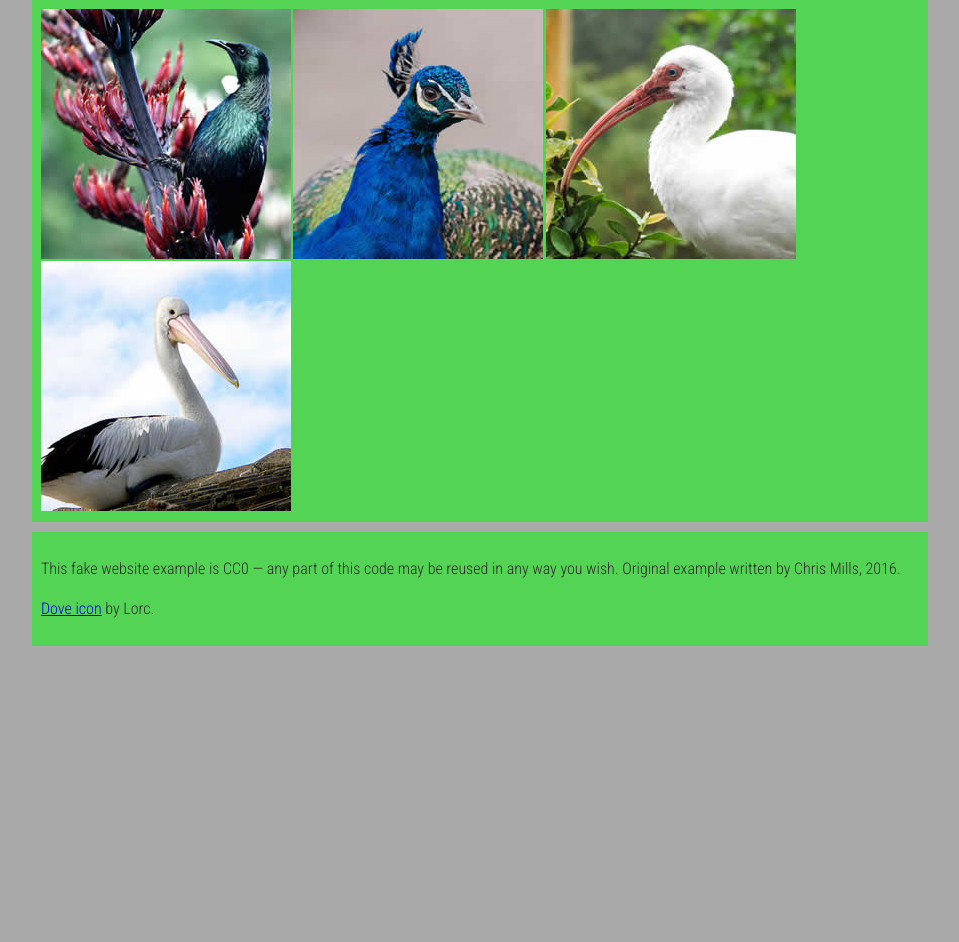
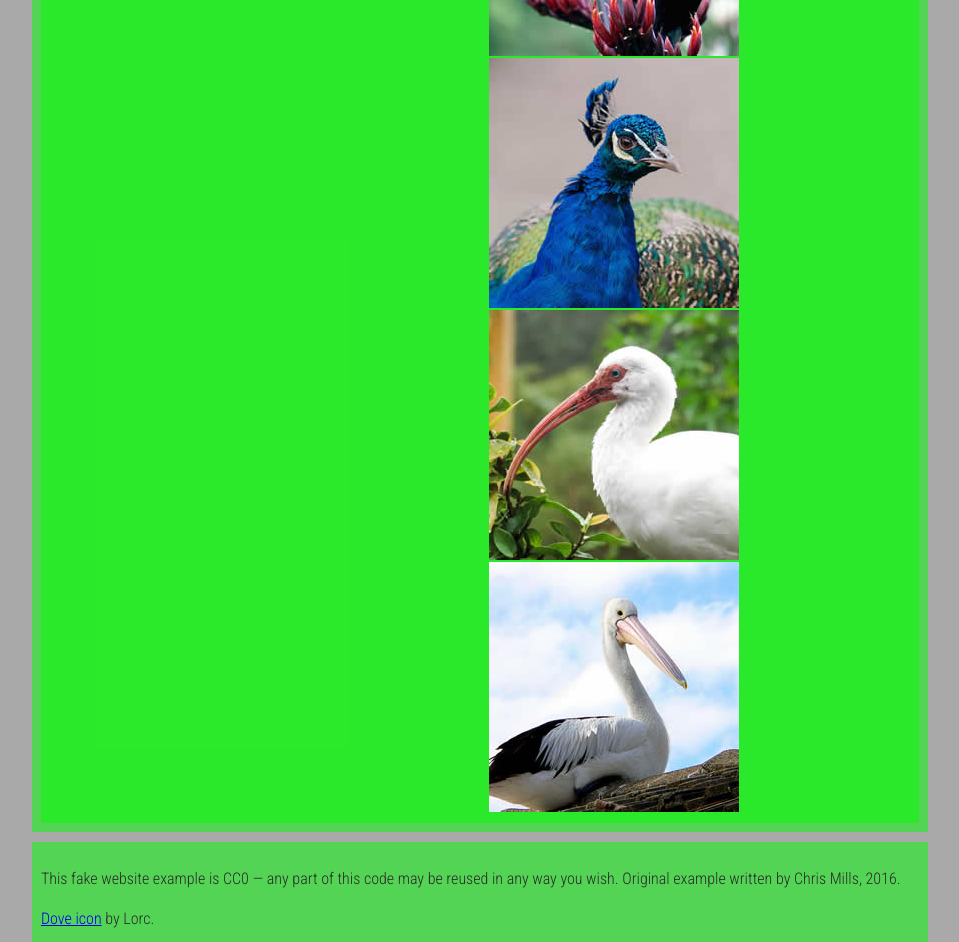
Before and after one commit to jebdvis/jebdvis.github.io, a plain HTML site: page ica/ica3b.html in a window 1280 px wide. Shown: the part 522-1464 px from the top of the page, without its empty margins (160-1119 px from the left). Before the commit the page ends 1168 px from the top, so only its background shows below. Drawn offline with Linux system fonts and the light colour scheme.

Commit message:
Update ica3b.html

```diff
--- a/ica/ica3b.html
+++ b/ica/ica3b.html
@@ -27,7 +27,7 @@
       </ul>
       </nav>
       </div>
-
+<main>
 <article>
       <h2>Welcome</h2>
 
@@ -35,7 +35,8 @@
 
       <p>So don't waste time! Get what you need, then turn off that computer and get out into the great outdoors!</p>
 </article>
-      <section style = "margin-right: auto">
+
+      <section>
       <h2>Favourite photos</h2>
 
       <a href="wk3assets/favorite-1.jpg"><img src="wk3assets/favorite-1_th.jpg" alt="Small black bird, black claws, long black slender beak, links to larger version of the image"></a>
@@ -43,6 +44,7 @@
       <a href="wk3assets/favorite-3.jpg"><img src="wk3assets/favorite-3_th.jpg" alt="Top half of a large bird with white plumage, very long curved narrow light colored break, links to larger version of the image"></a>
       <a href="wk3assets/favorite-4.jpg"><img src="wk3assets/favorite-4_th.jpg" alt="Large bird, mostly white plumage with black plumage on back and rear, long straight white beak, links to larger version of the image"></a>
       </section>
+</main>
 <footer>
       <p>This fake website example is CC0 — any part of this code may be reused in any way you wish. Original example written by Chris Mills, 2016.</p>
 
```
